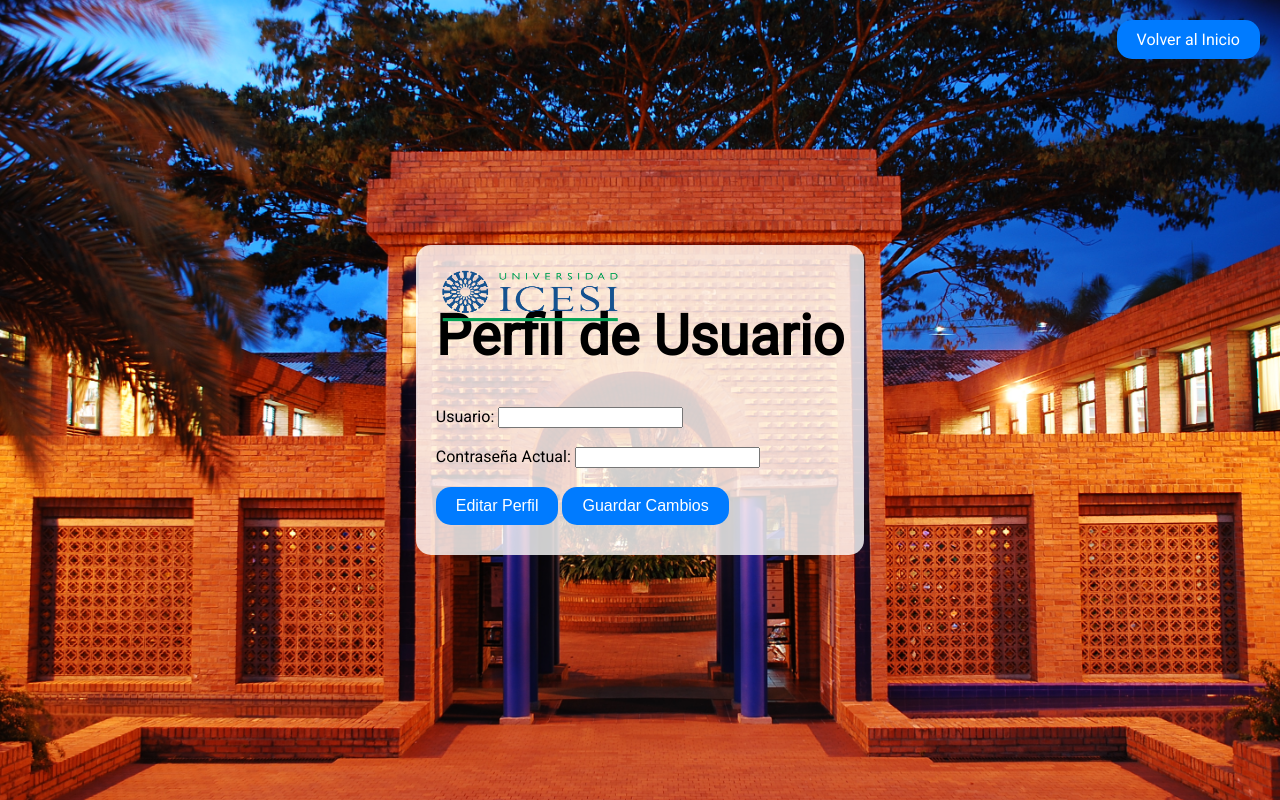
After one commit to ICESI-PI1/icesi-filantrop-a-equipo-1, a Django app: page /perfil/ in a window 1280 px wide. The commit adds this page. Run offline with Django 4.2, Linux system fonts and the light colour scheme.

Commit message:
featPerfil: funcionalidad 40%
Se añadio la pagina Perfil y se corrigio la pagina de inicio para implementar la funcion

```diff
--- /dev/null
+++ b/gestionBecas/templates/perfil.html
@@ -0,0 +1,126 @@
+<!DOCTYPE html>
+<html lang="es">
+
+<head>
+    <meta charset="UTF-8">
+    <meta name="viewport" content="width=device-width, initial-scale=1.0">
+    <title>Perfil</title>
+    <link href="https://fonts.googleapis.com/css2?family=Roboto:wght@400&display=swap" rel="stylesheet">
+
+    <style>
+        body {
+            overflow-x: hidden;
+            background-image: url('/static/images/watermark.jpg');
+            background-size: cover;
+            background-repeat: no-repeat;
+            background-attachment: fixed;
+            margin: 0;
+            font-family: 'Roboto', sans-serif;
+            text-align: center;
+            display: flex;
+            justify-content: center;
+            align-items: center;
+            height: 100vh;
+        }
+
+        .perfil-container {
+            background-color: rgba(255, 255, 255, 0.8);
+            border-radius: 15px;
+            padding: 20px;
+            max-width: 590px;
+            text-align: left;
+            position: relative;
+        }
+
+        .perfil-container h1 {
+            font-size: 56px;
+        }
+
+        .volver-btn {
+            text-decoration: none;
+            background-color: #007bff;
+            color: #fff;
+            padding: 10px 20px;
+            border-radius: 15px;
+            font-size: 16px;
+            position: absolute;
+            top: 20px;
+            right: 20px;
+        }
+
+        .logo {
+            width: 188px;
+            height: 62px;
+            margin: auto;
+            position: absolute;
+            top: 20px;
+            left: 20px;
+        }
+
+        .editar-btn {
+            border: none;
+            border-radius: 15px;
+            padding: 10px 20px;
+            font-size: 16px;
+            cursor: pointer;
+            margin-bottom: 10px;
+            background-color: #007bff;
+            color: #fff;
+        }
+    </style>
+</head>
+
+<body>
+    <div class="perfil-container">
+        <img class="logo" src="/static/images/ban-icesi.png" alt="Logo">
+        <h1>Perfil de Usuario</h1>
+
+        <form action="" method="post">
+            {% csrf_token %}
+
+            <!-- Campo de usuario no editable -->
+            <label for="username">Usuario:</label>
+            <input type="text" id="username" name="username" value="{{ user.username }}" readonly><br><br>
+
+            <!-- Campo de contraseña actual no editable -->
+            <label for="password_actual">Contraseña Actual:</label>
+            <input type="password" id="password_actual" name="password_actual" value="{{ user.password }}" readonly><br><br>
+
+            <!-- Botón para mostrar campos de edición -->
+            <button type="button" onclick="mostrarEdicion()" class="editar-btn">Editar Perfil</button>
+
+            <!-- Campos de edición ocultos por defecto -->
+            <div id="editar-usuario" style="display: none;">
+                <label for="new_username">Nuevo Usuario:</label>
+                <input type="text" id="new_username" name="new_username"><br><br>
+            </div>
+
+            <div id="editar-contrasena" style="display: none;">
+                <label for="new_password">Nueva Contraseña:</label>
+                <input type="password" id="new_password" name="new_password"><br><br>
+            </div>
+
+            <input type="submit" value="Guardar Cambios" class="editar-btn">
+        </form>
+    </div>
+
+    <a href="/inicio" class="volver-btn">Volver al Inicio</a>
+
+    <script>
+        function mostrarEdicion() {
+            var editarUsuario = document.getElementById('editar-usuario');
+            var editarContrasena = document.getElementById('editar-contrasena');
+
+            // Verificar si están visibles y cambiar la visibilidad
+            if (editarUsuario.style.display === 'block' && editarContrasena.style.display === 'block') {
+                editarUsuario.style.display = 'none';
+                editarContrasena.style.display = 'none';
+            } else {
+                editarUsuario.style.display = 'block';
+                editarContrasena.style.display = 'block';
+            }
+        }
+    </script>
+</body>
+
+</html>
--- a/gestionBecas/urls.py
+++ b/gestionBecas/urls.py
@@ -8,7 +8,7 @@ urlpatterns  = [
 path('inicio_sesion/', views.login_view, name='login'),
  path('login/', views.login_view, name='login'),
  path('signup/', views.signup_view, name='signup'),
+ path('perfil/', views.perfil, name='perfil'),
   path('', views.homepage, name='homepage'),
   path('asignar_roles/', views.asignar_roles, name='asignar_roles'),
-
 ]
--- a/gestionBecas/views.py
+++ b/gestionBecas/views.py
@@ -69,3 +69,6 @@ def signup_view(request):
 
 def homepage(request):
     return render(request, 'homepage.html')
+
+def perfil(request):
+    return render(request, 'perfil.html')
```
Also changed, not shown: gestionBecas/templates/inicio.html (+38 -10 lines), db.sqlite3, gestionBecas/static/images/cerrar_sesion.png (added).
